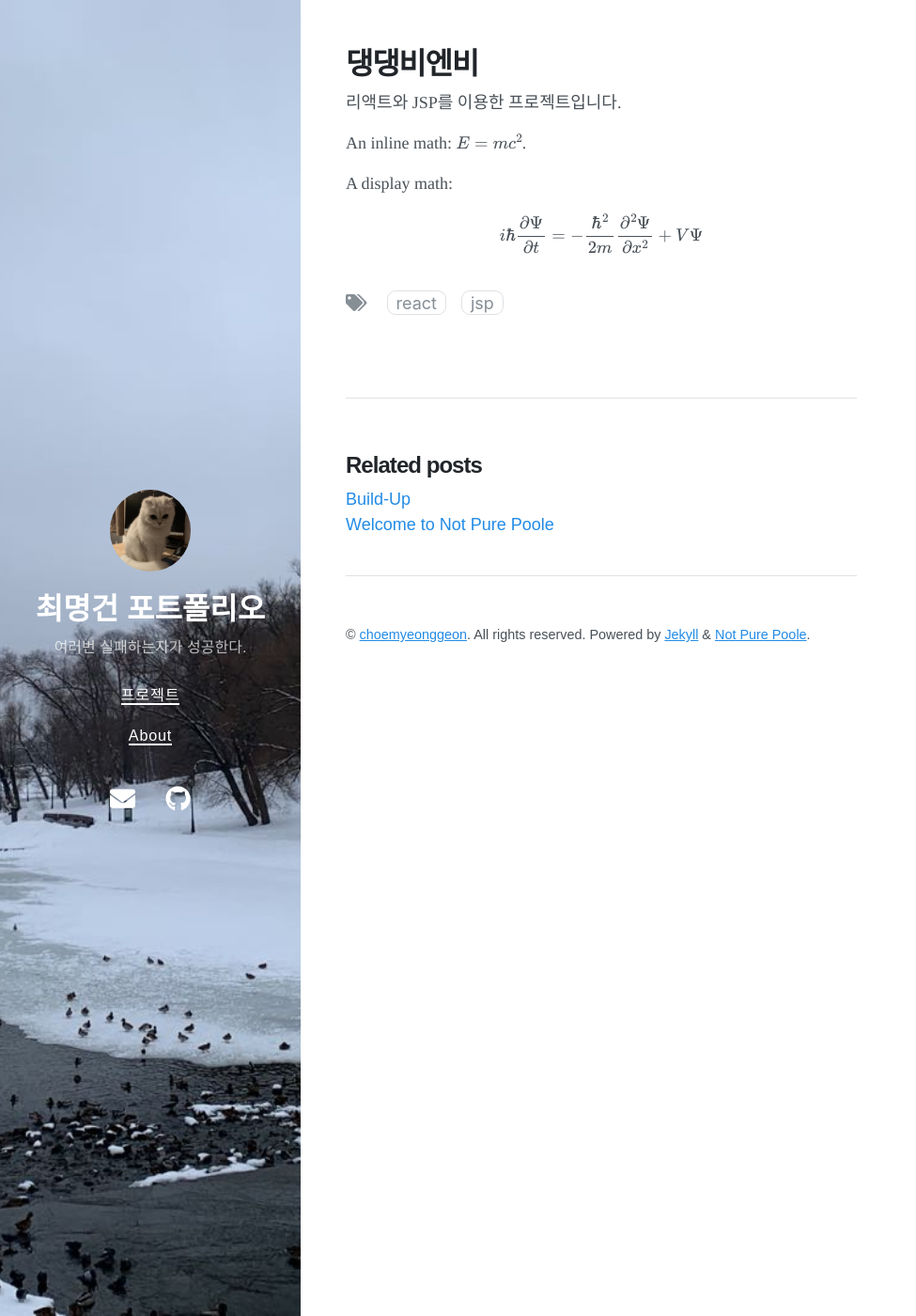
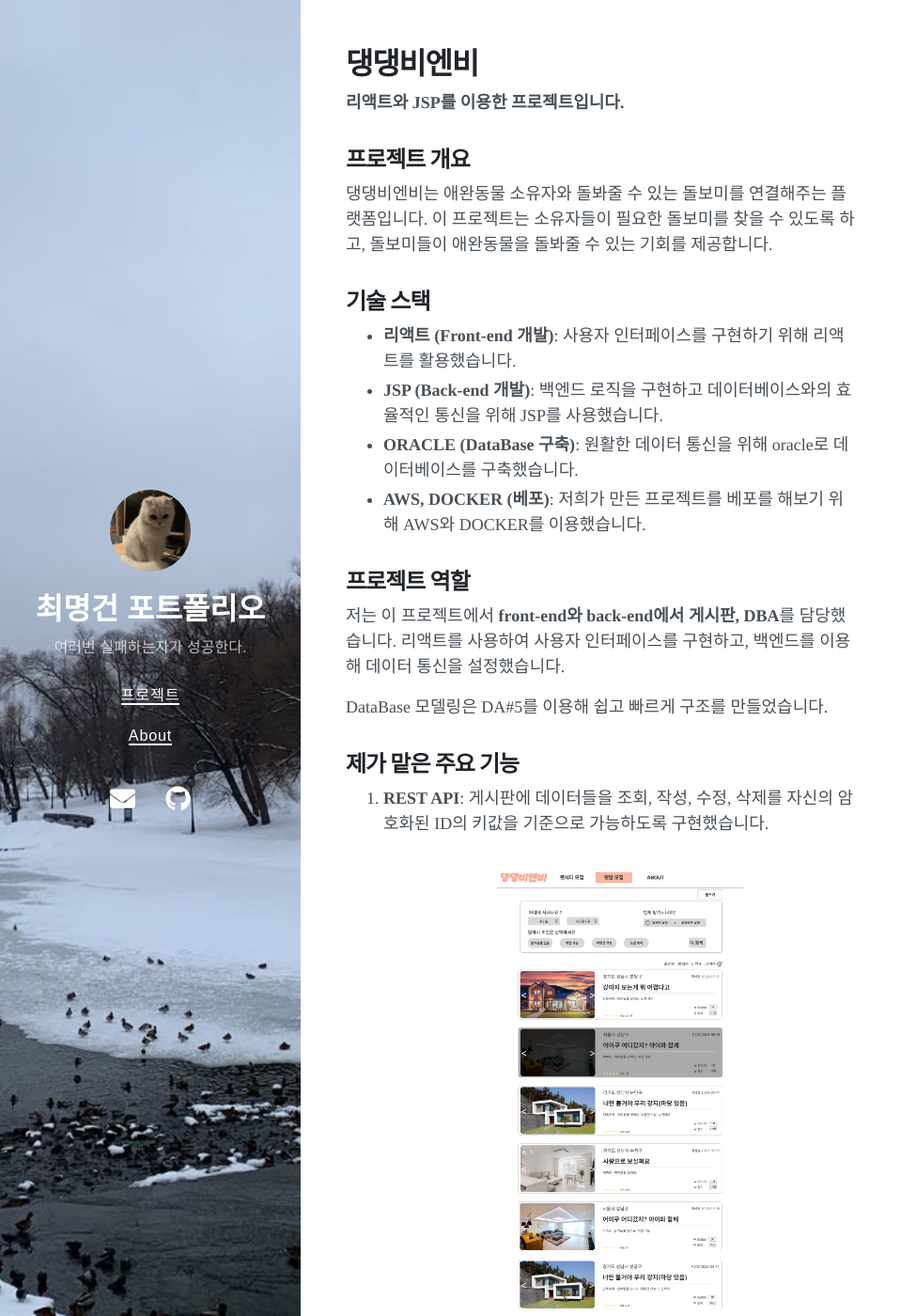
Before and after one commit to choemyeonggeon/choemyeonggeon.github.io, a Jekyll site: the page built from _posts/2020-10-02-testing-mathjax.md, in a window 1280 px wide and 1400 px high. Shown: the whole window at 94% size, without its empty margins (0-975 px from the left). Built offline with Jekyll 4.4.1, drawn with Linux system fonts in a browser that asks for light colours; nearby versions of some CDN libraries; some of the changed text lies outside the part shown.

Commit message:
port 추가

```diff
--- a/_posts/2020-10-02-testing-mathjax.md
+++ b/_posts/2020-10-02-testing-mathjax.md
@@ -6,13 +6,40 @@ math: true
 permalink: /ddbnb/
 ---
 
-리액트와 JSP를 이용한 프로젝트입니다.
+**리액트와 JSP를 이용한 프로젝트입니다.**
 
-An inline math: \\\(E=mc^2\\\).
+## 프로젝트 개요
 
-A display math:
+댕댕비엔비는 애완동물 소유자와 돌봐줄 수 있는 돌보미를 연결해주는 플랫폼입니다. 이 프로젝트는 소유자들이 필요한 돌보미를 찾을 수 있도록 하고, 돌보미들이 애완동물을 돌봐줄 수 있는 기회를 제공합니다.
 
-$$
-i\hbar \frac{\partial \Psi}{\partial t} = -\frac{\hbar^2}{2m}
-\frac{\partial^2 \Psi}{\partial x^2} + V \Psi
-$$
+## 기술 스택
+
+- **리액트 (Front-end 개발)**: 사용자 인터페이스를 구현하기 위해 리액트를 활용했습니다.
+- **JSP (Back-end 개발)**: 백엔드 로직을 구현하고 데이터베이스와의 효율적인 통신을 위해 JSP를 사용했습니다.
+- **ORACLE (DataBase 구축)**: 원활한 데이터 통신을 위해 oracle로 데이터베이스를 구축했습니다.
+- **AWS, DOCKER (베포)**: 저희가 만든 프로젝트를 베포를 해보기 위해 AWS와 DOCKER를 이용했습니다.
+
+## 프로젝트 역할
+
+저는 이 프로젝트에서 **front-end와 back-end에서 게시판, DBA**를 담당했습니다. 리액트를 사용하여 사용자 인터페이스를 구현하고, 백엔드를 이용해 데이터 통신을 설정했습니다.
+
+DataBase 모델링은 DA#5를 이용해 쉽고 빠르게 구조를 만들었습니다.
+
+## 제가 맡은 주요 기능
+
+1. **REST API**: 게시판에 데이터들을 조회, 작성, 수정, 삭제를 자신의 암호화된 ID의 키값을 기준으로 가능하도록 구현했습니다.
+
+   ![대체 텍스트](../img/펫시터모집.png)
+
+2. **원하는 조건 검색**: 원하는 조건으로 게시판의 내용들을 찾아 볼 수 있습니다.
+3. **메시지 교환 기능**: 소유자와 돌보미 간의 메시지 교환을 편리하게 할 수 있습니다.
+4. **신청 시스템**: 애완동물 돌봄 신청을 쉽게 처리할 수 있으며 작성자는 신청자들의 목록을 볼 수 있습니다.
+5. **리뷰 작성**: 돌봄이 끝난 후 신청을 했던 사용자만 리뷰를 작성을 할 수 있습니다.
+
+## 결과
+
+댕댕비엔비 프로젝트를 진행을 하면서 팀원들과 연계를 해서 만들어야 하는부분에서 소통이 모자라 코드부분을 전체적으로 수정을 했던 기억이 있습니다.
+협업에 있어 제일 중요한건 소통이라고 이떄 느끼게 되었던것 같습니다. 그 후에 소통을 중시하면서 열심히 만들어 전체적으로 매끄럽게 만들고 좋게 끝난 기억이
+있어 재미있게 프로젝트를 했던 것 같습니다.
+
+<!-- [코드 리뷰 보기](/ddbnb/code-review/)   -->
```
Also changed, not shown: _posts/2020-10-01-releasing-not-pure-poole-v0-1-0.md (+34 -3 lines), about.md (+3 -3 lines), codereview/ddbnb/ddbnb.md (added, +143 -0 lines), codereview/ddbnb/ddbnbFront.md (added), img/백로그.PNG (added), img/펫시터모집.png (added), 3 other files.
